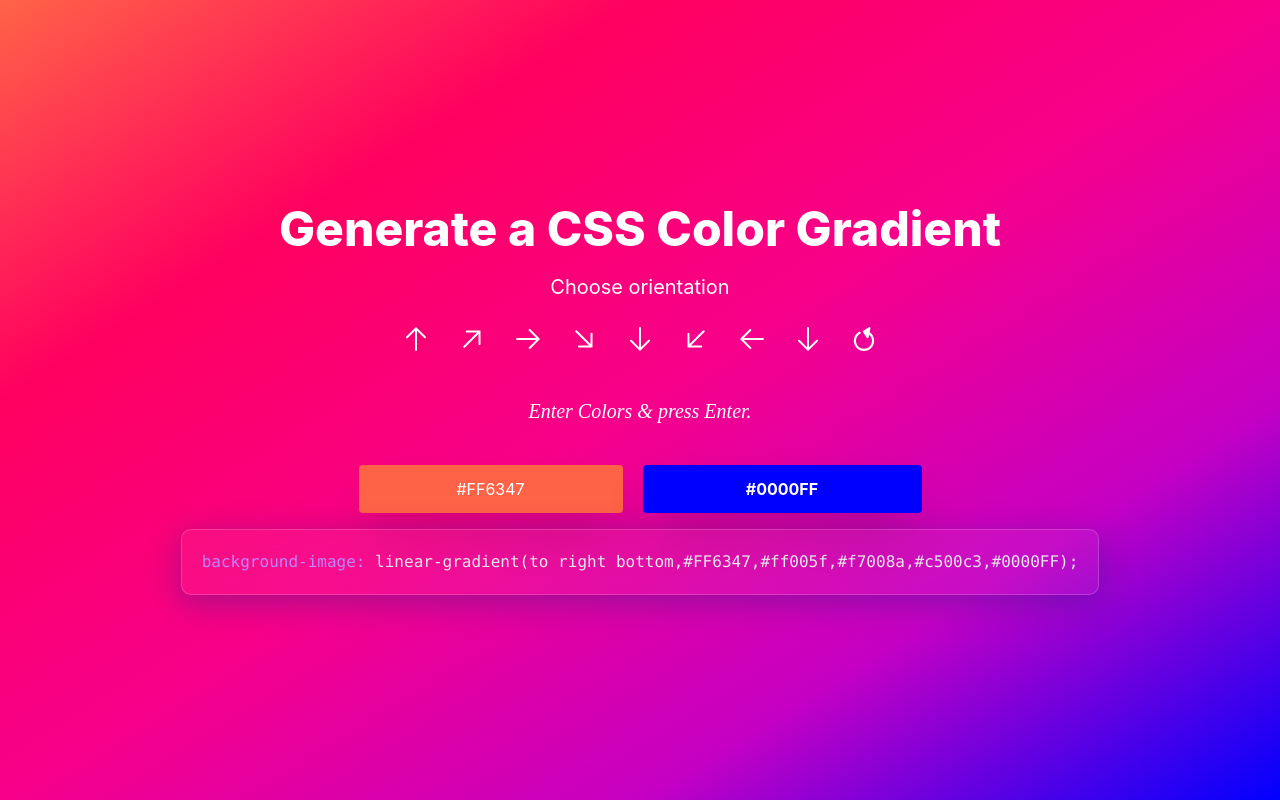
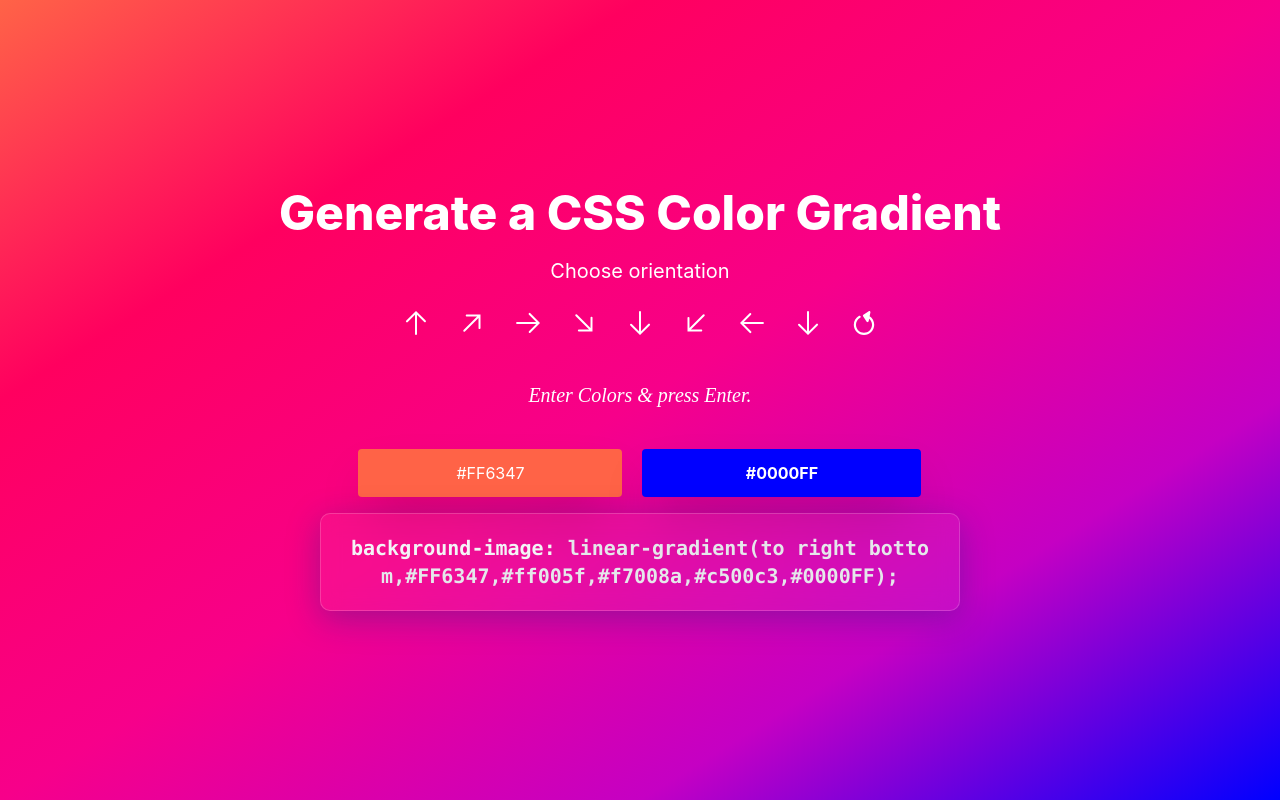
Before and after one commit to sahilpatel09/Gradient-Generator-using-React.js, a React (Create React App) app: page / in a window 1280 px wide. Built offline with nearby package versions, Linux system fonts and the light colour scheme.

Commit message:
css fixes

```diff
--- a/src/App.js
+++ b/src/App.js
@@ -86,9 +86,9 @@ function App() {
 
 
     return (
-      <div className="flex items-center bg-gray-900 justify-center md:fixed h-screen inset-0 transition-colors duration-500 px-10" style={ulStyle}>
+      <div className="flex items-center bg-gray-900 justify-center md:fixed h-screen inset-0 px-10" style={ulStyle}>
         <div className="px-4 py-6">
-          <h1 className="md:text-5xl text-white font-extrabold text-center text-lg">Generate a CSS Color Gradient</h1>
+          <h1 className="md:text-5xl text-white font-extrabold text-center text-2xl">Generate a CSS Color Gradient</h1>
             <h2 className="text-xl text-white text-center py-3 mt-2">Choose orientation</h2>
 
           <div className="flex items-center justify-center p-2 gap-2 flex-wrap md:gap-5">
@@ -159,14 +159,13 @@ function App() {
                         onClick={(e) => doJob(e)}
                         />
 
-
                 </form>
 
             </div>
 
-            <div className="box md:w-full w-[350px] h-auto mx-auto break-all mt-4 p-2 ">
-                <p className="p-3 text-gray-200 font-mono text-base text-center">
-                    <span className="text-purple-400">background-image: </span> { cssCode }
+            <div className="box md:w-[640px] w-[350px] h-auto mx-auto break-all mt-4 p-2 ">
+                <p className="p-3 text-gray-200 font-mono text-base md:text-xl text-center font-semibold">
+                    <span className="text-gray-100">background-image: </span> { cssCode }
                 </p>
             </div>
 
```
